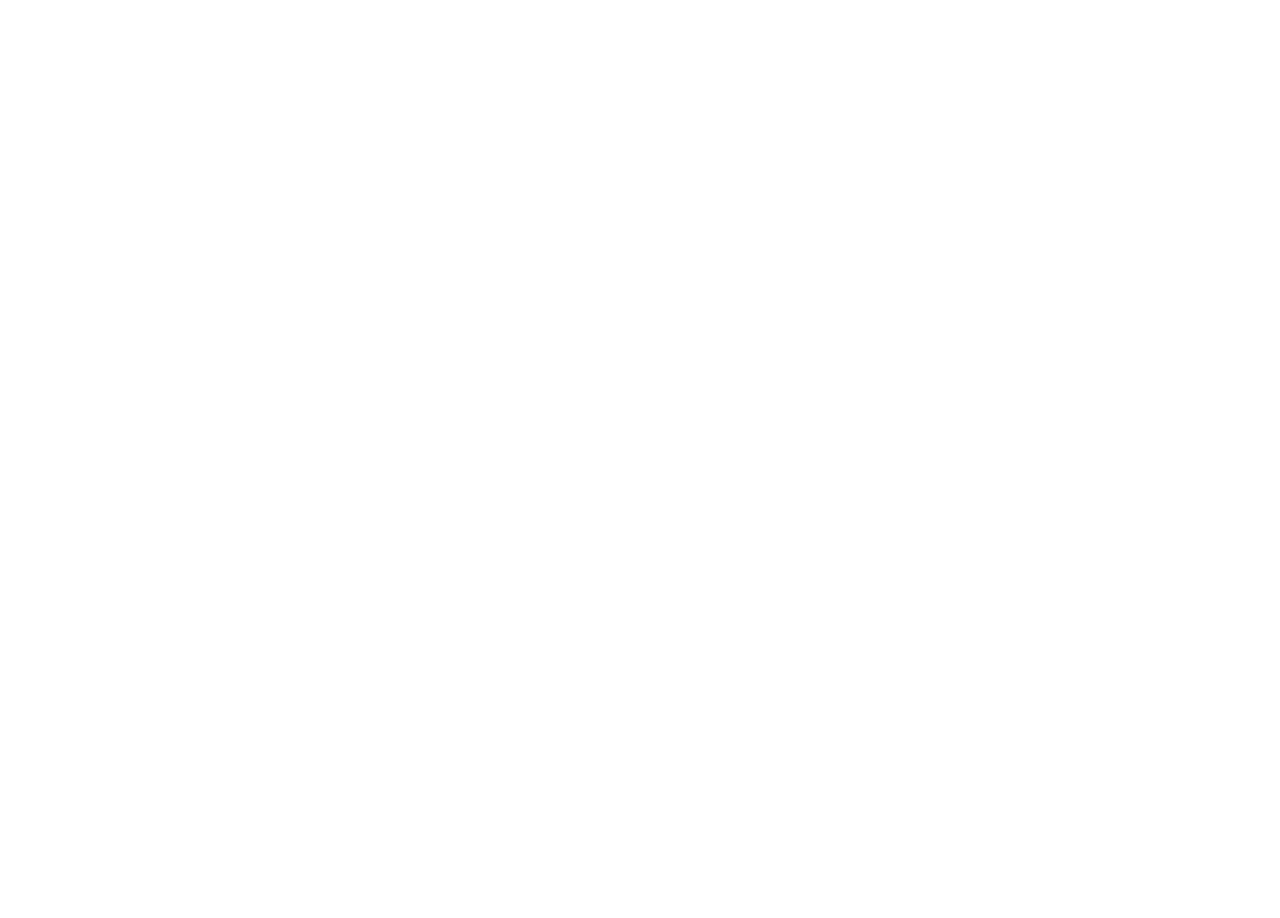
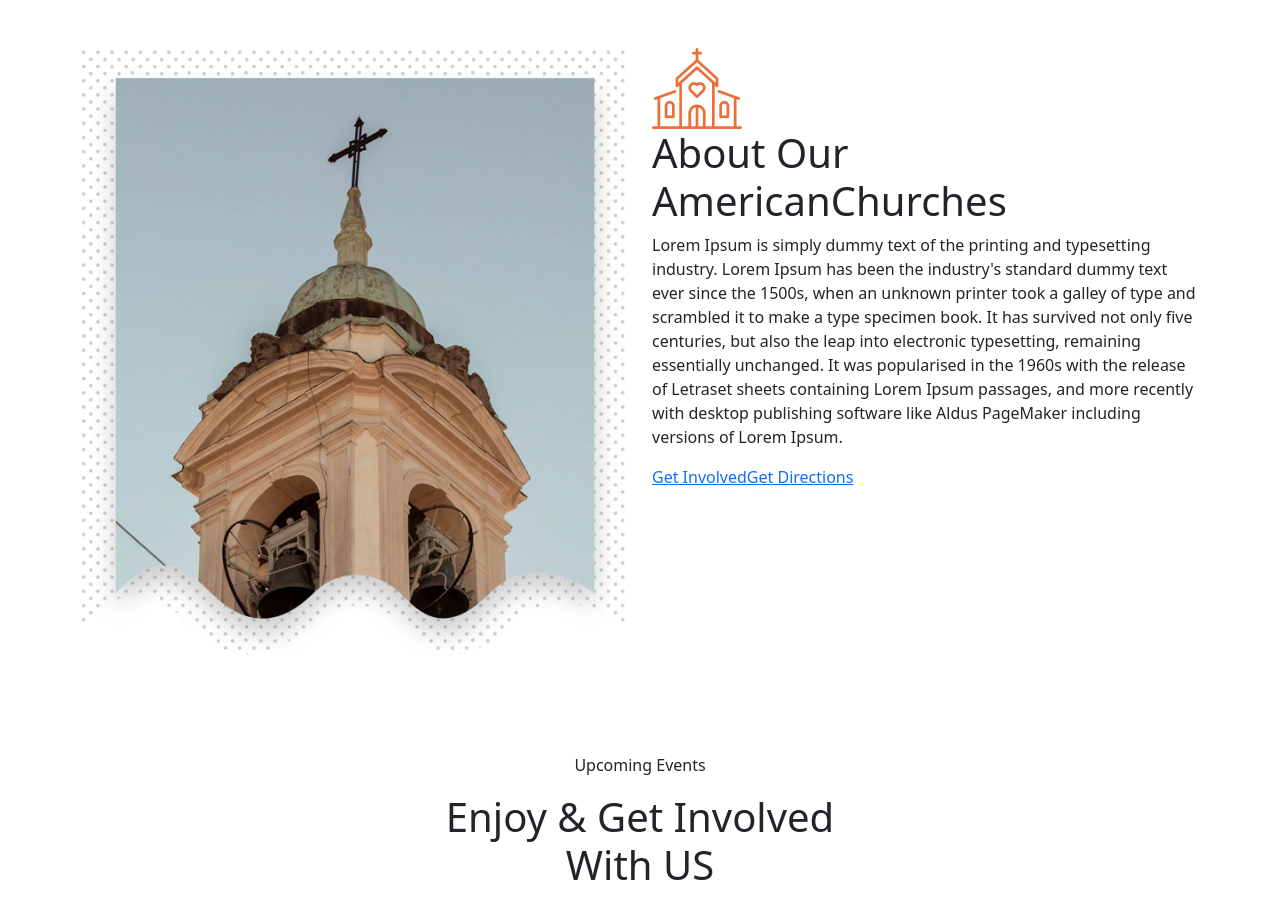
Before and after one commit to mazhars-git/test-project-bdevs, a React (Create React App) app: page / in a window 1280 px wide. Shown: the part 800-1718 px from the top of the page. Before the commit the page ends 800 px from the top, so only its background shows below. Built offline with nearby package versions, Linux system fonts and the light colour scheme.

Commit message:
churches and Events section

```diff
--- /dev/null
+++ b/src/Components/Churches/Churches.js
@@ -0,0 +1,32 @@
+import React from 'react';
+import Church_pic from '../../images/temple.png';
+import Church_logo from '../../images/temple_logo.png';
+
+const Churches = () => {
+    return (
+        <section>
+            <div className='container'>
+                <div className='row py-5'>
+                    <div className='col-md-6'>
+                        <img className='img-fluid' src={Church_pic} alt="" />
+                    </div>
+                    <div className='col-md-6'>
+                        <img className='img-fluid' src={Church_logo} alt="" />
+                        <h1>About Our
+                            <br/>
+                            AmericanChurches
+                        </h1>
+                        <p>Lorem Ipsum is simply dummy text of the printing and typesetting industry. Lorem Ipsum has been the industry's standard dummy text ever since the 1500s, when an unknown printer took a galley of type and scrambled it to make a type specimen book. It has survived not only five centuries, but also the leap into electronic typesetting, remaining essentially unchanged. It was popularised in the 1960s with the release of Letraset sheets containing Lorem Ipsum passages, and more recently with desktop publishing software like Aldus PageMaker including versions of Lorem Ipsum.</p>
+                        <div>
+                            <a href="#">Get Involved</a>
+                            <a href="#">Get Directions</a>
+                        </div>
+                    </div>
+                </div>
+            </div>
+
+        </section>
+    );
+};
+
+export default Churches;
--- /dev/null
+++ b/src/Components/Events/Events.js
@@ -0,0 +1,15 @@
+import React from 'react';
+
+const Events = () => {
+    return (
+        <section>
+            <div className='container py-5'>
+                <p className='text-center'>Upcoming Events</p>
+                <h1 className='text-center'>Enjoy & Get Involved <br/>
+                    With US</h1>
+            </div>
+        </section>
+    );
+};
+
+export default Events;
--- a/src/Components/Home/Home.js
+++ b/src/Components/Home/Home.js
@@ -1,10 +1,14 @@
 import React from 'react';
+import Churches from '../Churches/Churches';
+import Events from '../Events/Events';
 import Header from '../Header/Header';
 
 const Home = () => {
     return (
         <div>
             <Header />
+            <Churches />
+            <Events />
         </div>
     );
 };
```
